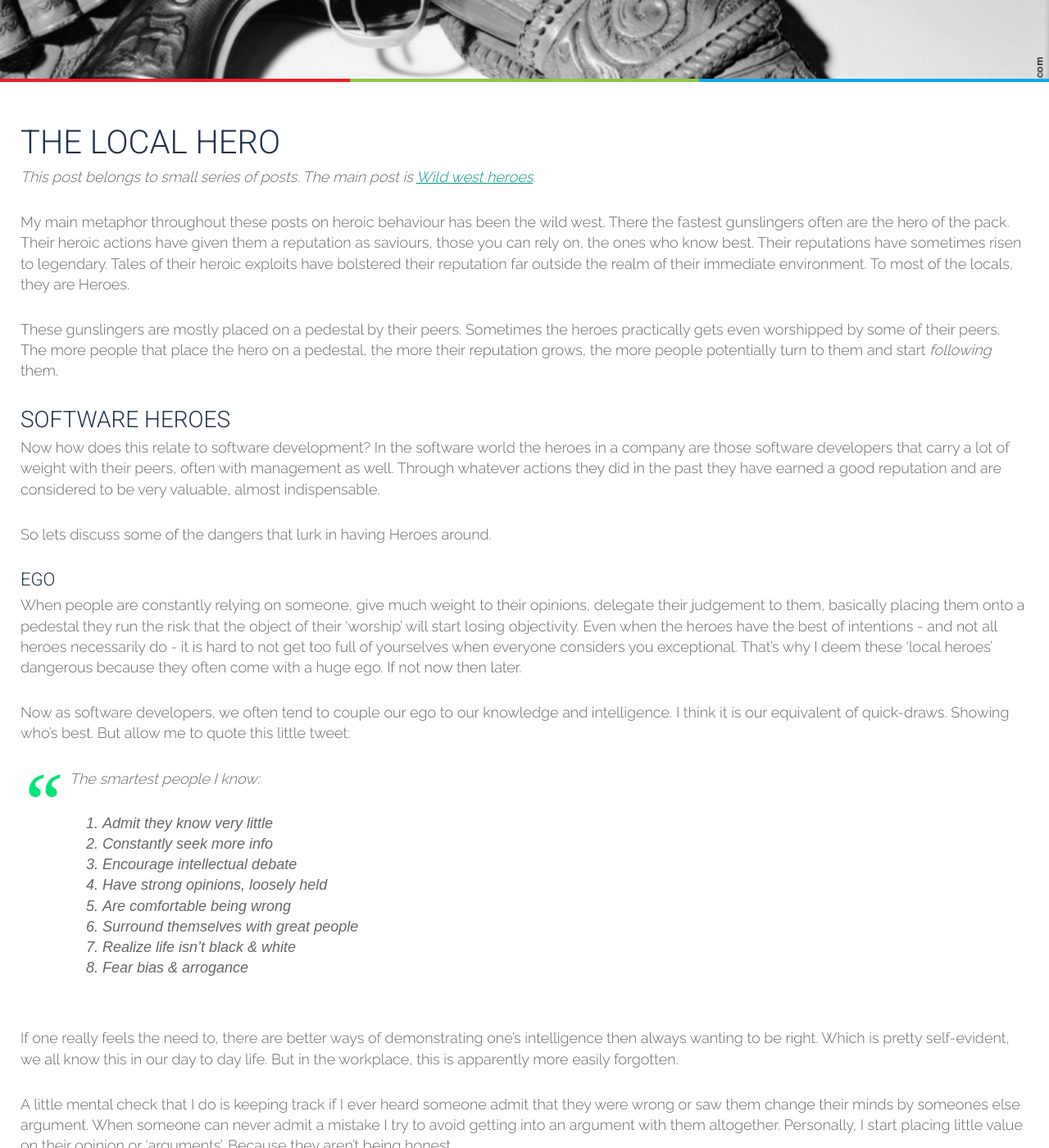
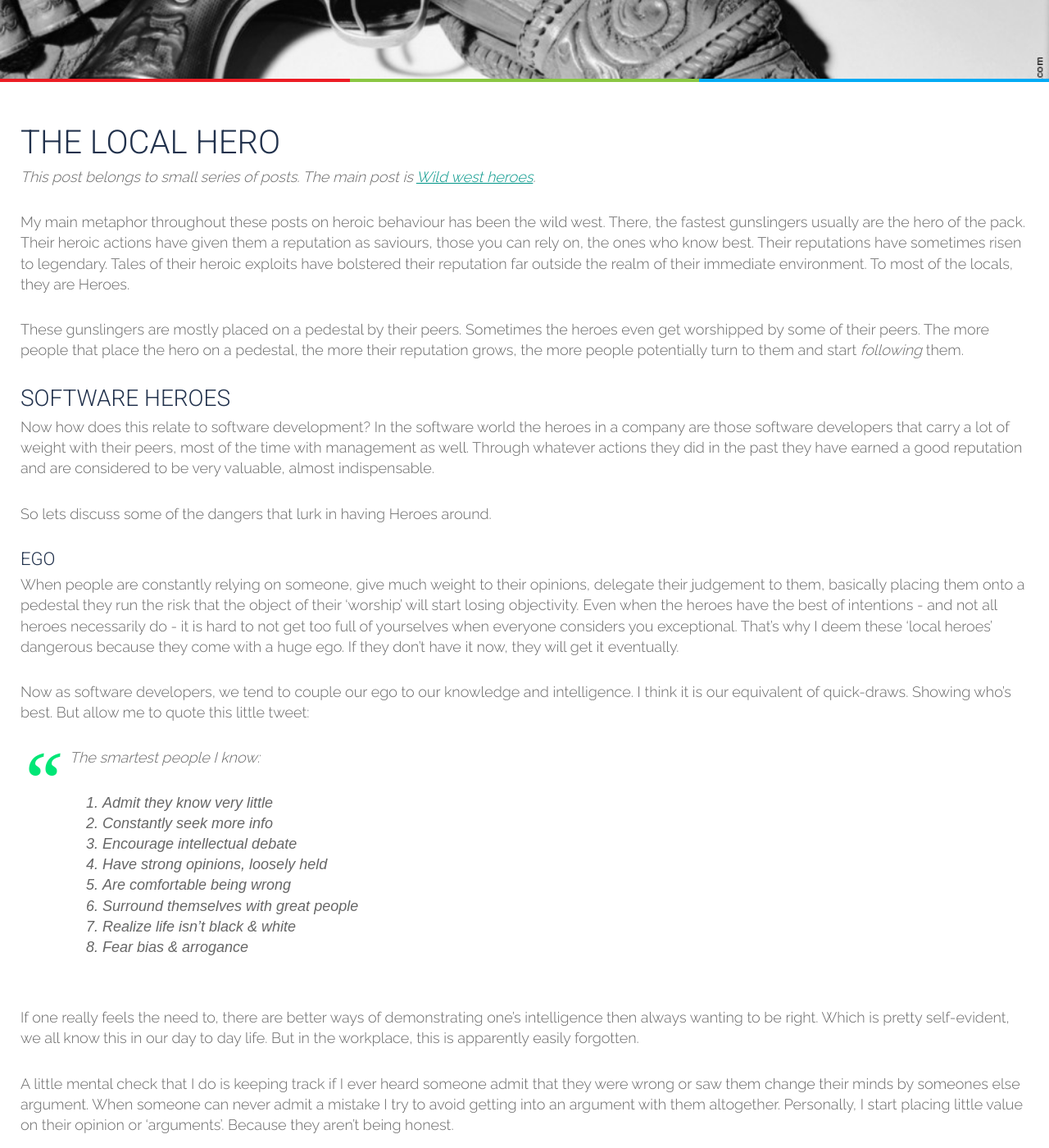
Before and after one commit to tripledio/tripledio.github.io, a Jekyll site: the page built from _posts/2018-06-26-LocalHero.md, in a window 1280 px wide and 1400 px high, scrolled down 514 px. Shown: the whole window at 82% size. Built offline with Jekyll 4.4.1, drawn with Linux system fonts in a browser that asks for light colours; some of the changed text lies outside the part shown.

Commit message:
Small corrections

```diff
--- a/_posts/2018-06-26-LocalHero.md
+++ b/_posts/2018-06-26-LocalHero.md
@@ -10,21 +10,21 @@
 
 _This post belongs to small series of posts. The main post is [Wild west heroes](/31/05/2018/Heroes/)._
 
-My main metaphor throughout these posts on heroic behaviour has been the wild west. There the fastest gunslingers often are the hero of the pack. Their heroic actions have given them a reputation as saviours, those you can rely on, the ones who know best. Their reputations have sometimes risen to legendary. Tales of their heroic exploits have bolstered their reputation far outside the realm of their immediate environment. To most of the locals, they are Heroes.
+My main metaphor throughout these posts on heroic behaviour has been the wild west. There, the fastest gunslingers usually are the hero of the pack. Their heroic actions have given them a reputation as saviours, those you can rely on, the ones who know best. Their reputations have sometimes risen to legendary. Tales of their heroic exploits have bolstered their reputation far outside the realm of their immediate environment. To most of the locals, they are Heroes.
 
-These gunslingers are mostly placed on a pedestal by their peers. Sometimes the heroes practically gets even worshipped by some of their peers. The more people that place the hero on a pedestal, the more their reputation grows, the more people potentially turn to them and start *following* them.
+These gunslingers are mostly placed on a pedestal by their peers. Sometimes the heroes even get worshipped by some of their peers. The more people that place the hero on a pedestal, the more their reputation grows, the more people potentially turn to them and start *following* them.
 
 ### Software Heroes
 
-Now how does this relate to software development? In the software world the heroes in a company are those software developers that carry a lot of weight with their peers, often with management as well. Through whatever actions they did in the past they have earned a good reputation and are considered to be very valuable, almost indispensable.
+Now how does this relate to software development? In the software world the heroes in a company are those software developers that carry a lot of weight with their peers, most of the time with management as well. Through whatever actions they did in the past they have earned a good reputation and are considered to be very valuable, almost indispensable.
 
 So lets discuss some of the dangers that lurk in having Heroes around.
 
 #### Ego <a name="ego"/>
 
-When people are constantly relying on someone, give much weight to their opinions, delegate their judgement to them, basically placing them onto a pedestal they run the risk that the object of their 'worship' will start losing objectivity. Even when the heroes have the best of intentions - and not all heroes necessarily do - it is hard to not get too full of yourselves when everyone considers you exceptional. That's why I deem these 'local heroes' dangerous because they often come with a huge ego. If not now then later.
+When people are constantly relying on someone, give much weight to their opinions, delegate their judgement to them, basically placing them onto a pedestal they run the risk that the object of their 'worship' will start losing objectivity. Even when the heroes have the best of intentions - and not all heroes necessarily do - it is hard to not get too full of yourselves when everyone considers you exceptional. That's why I deem these 'local heroes' dangerous because they come with a huge ego. If they don't have it now, they will get it eventually.
 
-Now as software developers, we often tend to couple our ego to our knowledge and intelligence. I think it is our equivalent of quick-draws. Showing who's best. But allow me to quote this little tweet:
+Now as software developers, we tend to couple our ego to our knowledge and intelligence. I think it is our equivalent of quick-draws. Showing who's best. But allow me to quote this little tweet:
 
 > The smartest people I know:
 >
@@ -37,25 +37,25 @@
 > 7. Realize life isn't black & white
 > 8. Fear bias & arrogance
 
-If one really feels the need to, there are better ways of demonstrating one's intelligence then always wanting to be right. Which is pretty self-evident, we all know this in our day to day life. But in the workplace, this is apparently more easily forgotten.
+If one really feels the need to, there are better ways of demonstrating one's intelligence then always wanting to be right. Which is pretty self-evident, we all know this in our day to day life. But in the workplace, this is apparently easily forgotten.
 
 A little mental check that I do is keeping track if I ever heard someone admit that they were wrong or saw them change their minds by someones else argument. When someone can never admit a mistake I try to avoid getting into an argument with them altogether. Personally, I start placing little value on their opinion or 'arguments'. Because they aren't being honest.
 
 > They are not trying to help, they are trying to win...
 
-Of course, it is normal that people argue and defend their points of view. To a certain point. We all have this to some degree. But if someone is truly incapable of decoupling their ego from their solution then it is impossible to have a meaningful conversation. Because their ego does not permit them to admit that they are not omniscient. So there is really no point in debating them. You are just wasting time and money.
+Of course, it is normal that people argue and defend their points of view, to a certain point. We all have this to some degree. But if someone is truly incapable of decoupling their ego from their solution then it is impossible to have a meaningful conversation. Because their ego does not permit them to admit that they are not omniscient. So there is really no point in debating them. You are just wasting time and money.
 
 Unfortunately, depending on their hero status in a group, getting involved with them may be unavoidable. If the local hero has a loyal following, then that can even produce an organizational risk and you'll need to deal with their minions as well.
 
 *For more on loyality and heroics see [the Posse](/20/06/2018/Posse/)*
 
-Even when someone is capable of keeping their ego in check, being 'worshipped' is still not a good thing. Even though somewhere deep down we all like to be the object of adoration. Worship runs the risk of stifling the heroes own growth because they are no longer being properly challenged. The heroes can get lazily in their thinking, get too used to 'being right'. The ego gets inflated, losing touch with reality. And no matter how good they are, they become less valuable.
+Even when someone is capable of keeping their ego in check, being 'worshipped' is still not a good thing. Even though somewhere deep down, we all like to be the object of adoration. Worship runs the risk of stifling the heroes own growth because they are no longer being properly challenged. The heroes can get lazily in their thinking, get too used to 'being right'. The ego gets inflated, losing touch with reality. And no matter how good they are, they become less valuable.
 
 #### No ownership
 
-For the team, the heroes peers, having heroes around isn't without risk as well. The danger of having a Local hero is that the team gets lazy, that they stifle their own growth. Because after a while the hero is no longer questioned. Just follow the leader of the pack, be safe, take it easy.
+For the team, the heroes peers, having heroes around isn't without risk as well. The danger of having a Local Hero is that the team gets lazy, that they stifle their own growth. Because after a while the hero is no longer questioned. Just follow the leader of the pack, be safe, take it easy.
 
-When there are heroes around, people often don't take ownership themselves. They feel secure in the presence of heroes. Or intimidated. They run the risk of becoming complacent, just following along, not challenging the leader but also not challenging themselves. No responsibility needs to be taken. People run the risk of not living up to their own full potential. This way, heroes often block the team members from using the full potential. Which is not only a waste but also dangerous.
+When there are heroes around, people tend not to take ownership themselves. They feel secure in the presence of heroes or intimidated. They run the risk of becoming complacent, just following along, not challenging the leader but also not challenging themselves. No responsibility needs to be taken. People run the risk of not living up to their own full potential. This way, heroes often block the team members from using their full potential. Which is not only a waste but also dangerous.
 
 Decisions can get postponed until they get approval by a hero. Because people don't want to make the decision, take the responsibility themselves. Or run the risk that a decision taken when the hero was absent will be immediately overturned when the hero returns. This not only starts resembling a dictatorship but it turns the hero into a bottleneck.
 
```
Also changed, not shown: other parts of _posts/2018-06-26-LocalHero.md (+3 -3 lines).
